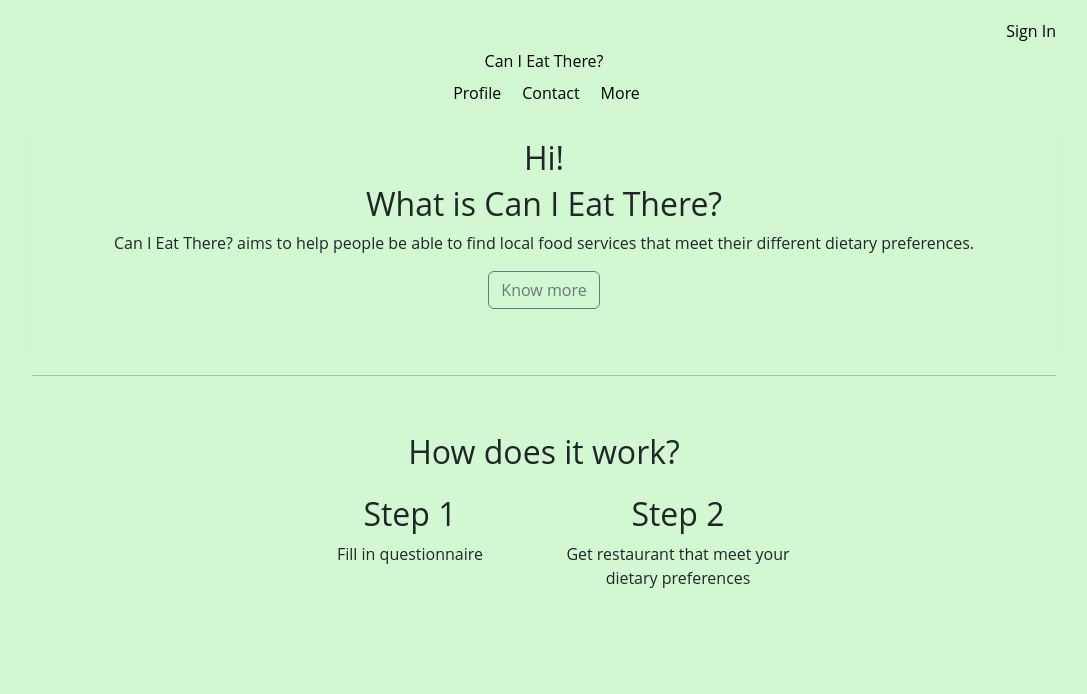
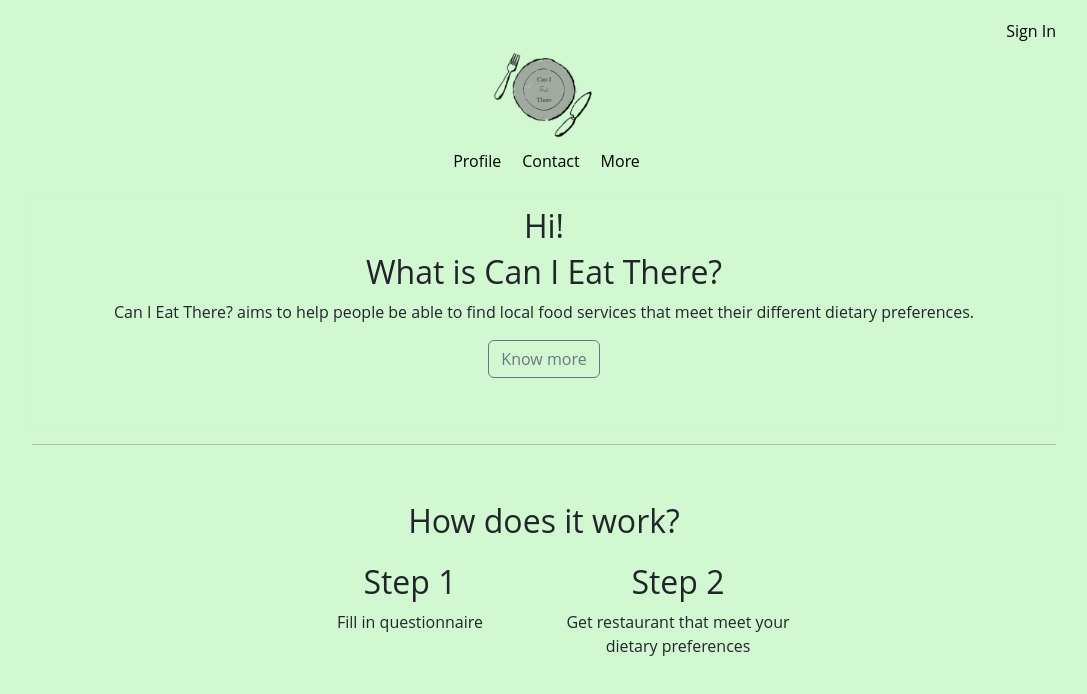
Before and after one commit to EdwinC1339/RequirementsTestingTeamK, a React (Create React App) app in the folder INSO4115_4117_CourseProject/: page / in a window 1280 px wide. Shown: the top 694 px of the page, without its empty margins (96-1183 px from the left). Built offline with nearby package versions, Linux system fonts and the light colour scheme; the HTML template or start-up script is replaced by a standard one.

Commit message:
added logo

```diff
--- a/INSO4115_4117_CourseProject/src/components/Header.jsx
+++ b/INSO4115_4117_CourseProject/src/components/Header.jsx
@@ -10,12 +10,16 @@ import {
 } from "react-bootstrap";
 import { BrowserRouter as Router, Routes, Route, Link } from "react-router-dom";
 import "./styles/styles.css";
+import Logo from "../images/CIETlogo.png";
 export default class Header extends Component {
   render() {
     return (
       <div className="nav-div">
         <div className="navbar-brand-div">
-          <Navbar.Brand href="/">Can I Eat There?</Navbar.Brand>
+          <Navbar.Brand href="/">
+            {" "}
+            <img src={Logo} />
+          </Navbar.Brand>
         </div>
         <Navbar className="custom" expand="lg">
           <Navbar.Toggle aria-controls="navbarScroll" />
--- a/INSO4115_4117_CourseProject/src/components/styles/styles.css
+++ b/INSO4115_4117_CourseProject/src/components/styles/styles.css
@@ -22,15 +22,16 @@ a:active {
 .custom {
   padding: 0 5% 1rem !important;
 }
-.navbar-brand-div {
-  padding: 1% 0 0 0;
+
+img {
+  width: 10%;
+  height: 10%;
 }
 .navbar-brand {
   display: flex;
   justify-content: center;
   width: 100%;
   left: 0;
-  padding: 50% 10%;
 }
 
 .navbar a {
```
Also changed, not shown: INSO4115_4117_CourseProject/src/images/CIETlogo.png (added).
